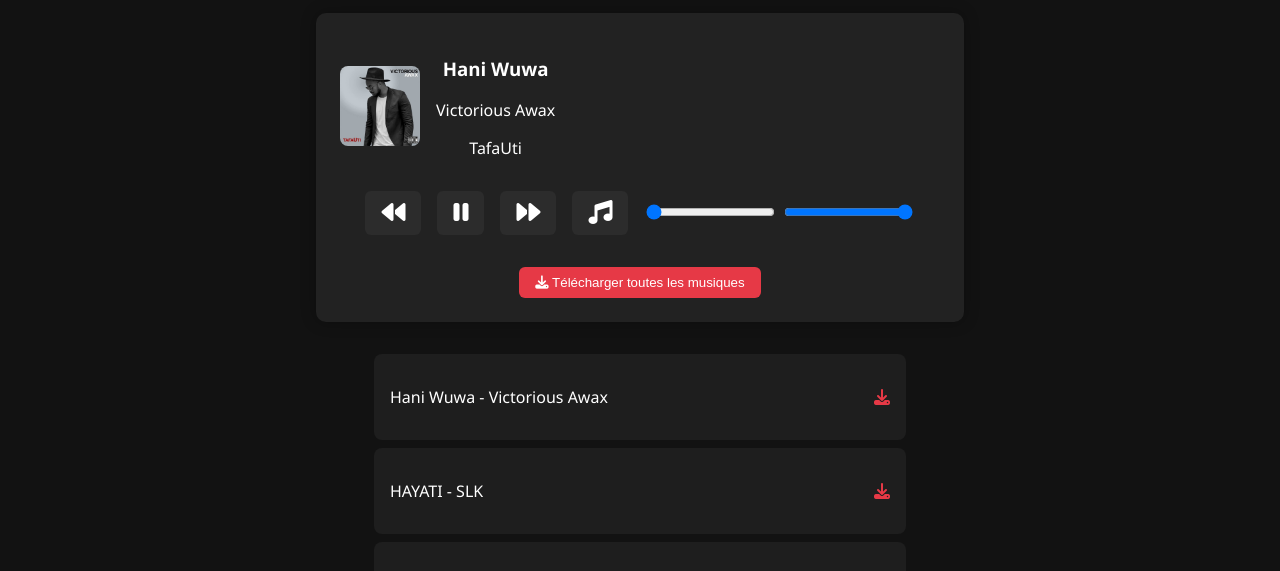
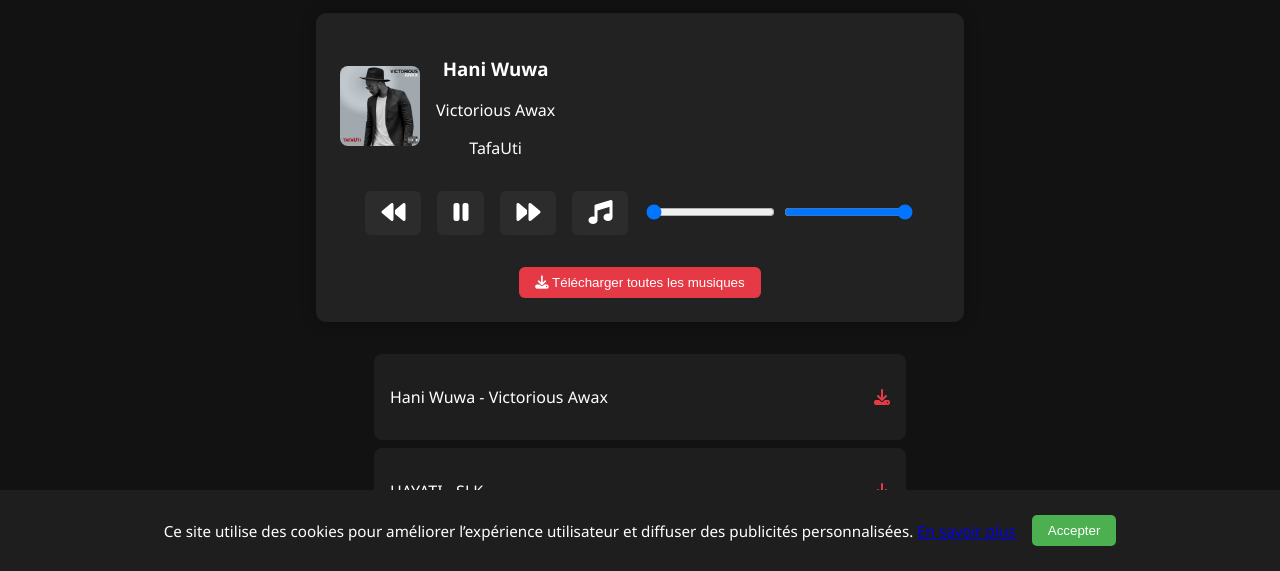
Before and after one commit to M3Bproduction/m3bproduction, a plain HTML site: page m3music/classique.html in a window 1280 px wide. Shown: the part 228-799 px from the top of the page. Drawn offline with Linux system fonts and the light colour scheme.

Commit message:
Update lecteur.css

```diff
--- a/m3music/lecteur.css
+++ b/m3music/lecteur.css
@@ -152,6 +152,37 @@ input[type="range"] {
   color: var(--accent);
 }
 
+.cookie-banner {
+      display: none;
+      position: fixed;
+      bottom: 0;
+      left: 0;
+      right: 0;
+      background: #1e1e1e;
+      color: #fff;
+      padding: 1rem;
+      text-align: center;
+      z-index: 1000;
+      font-size: 0.95rem;
+      justify-content: center;
+      align-items: center;
+      gap: 1rem;
+      flex-wrap: wrap;
+    }
+
+    .cookie-banner.show {
+      display: flex;
+    }
+
+    #accept-cookies {
+      background: #4caf50;
+      color: white;
+      border: none;
+      padding: 0.5rem 1rem;
+      cursor: pointer;
+      border-radius: 5px;
+    }
+
 /* Mini-player flottant */
 @media (max-width: 768px) {
   .audio-player {
```
